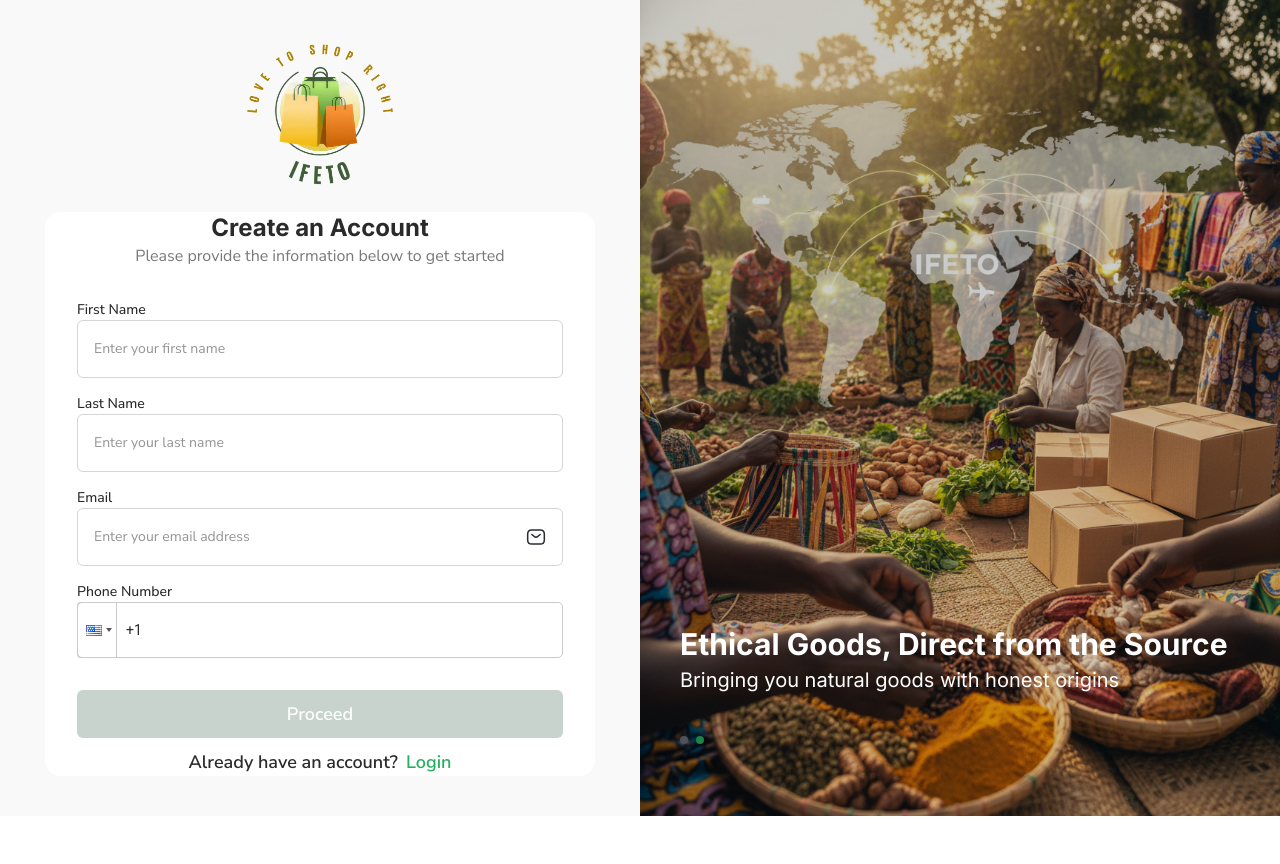
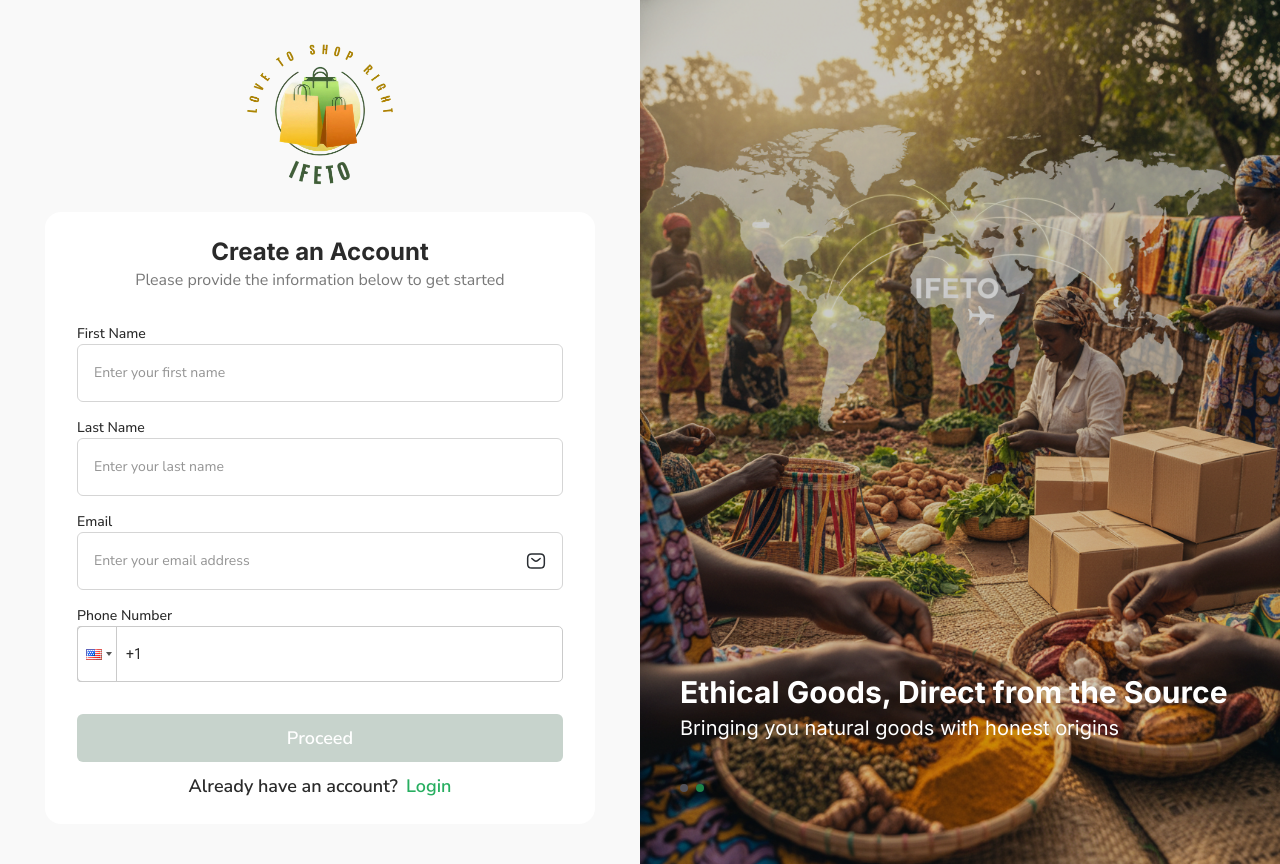
Before and after one commit to brsekani/IFETO, a Next.js app: page /auth/signup in a window 1280 px wide. Before the commit the page ends 816 px from the top, so only its background shows below. Built offline with nearby package versions, Linux system fonts and the light colour scheme.

Commit message:
fix: padding adjusted in login and signup forms

```diff
--- a/components/auth/LoginForm.tsx
+++ b/components/auth/LoginForm.tsx
@@ -22,7 +22,7 @@ const LoginForm = ({
     "w-full outline-none border-none h-14 px-4 text-sm placeholder:text-light-aborder-light-active";
 
   return (
-    <div className="mt-7 lg:mt-0 lg:px-8 px-6 bg-white lg:shadow-custom rounded-2xl">
+    <div className="mt-7 lg:mt-0 lg:px-8 lg:py-6 px-6 bg-white lg:shadow-custom rounded-2xl">
       <div className="text-center">
         <h2 className="font-bold font-inter text-2xl text-center">
           Login to Your Account
--- a/components/auth/SignupForm.tsx
+++ b/components/auth/SignupForm.tsx
@@ -16,7 +16,7 @@ const SignupForm = ({ formik, setsecondForm }: any) => {
     formik.values.phone &&
     !formik.errors.phone;
   return (
-    <div className="mt-7 lg:mt-0 lg:px-8 px-6 bg-white lg:shadow-custom rounded-2xl">
+    <div className="mt-7 lg:mt-0 lg:px-8  lg:py-6 px-6 bg-white lg:shadow-custom rounded-2xl">
       <div className="text-center">
         <h2 className="font-bold font-inter text-2xl text-center">
           Create an Account
```
